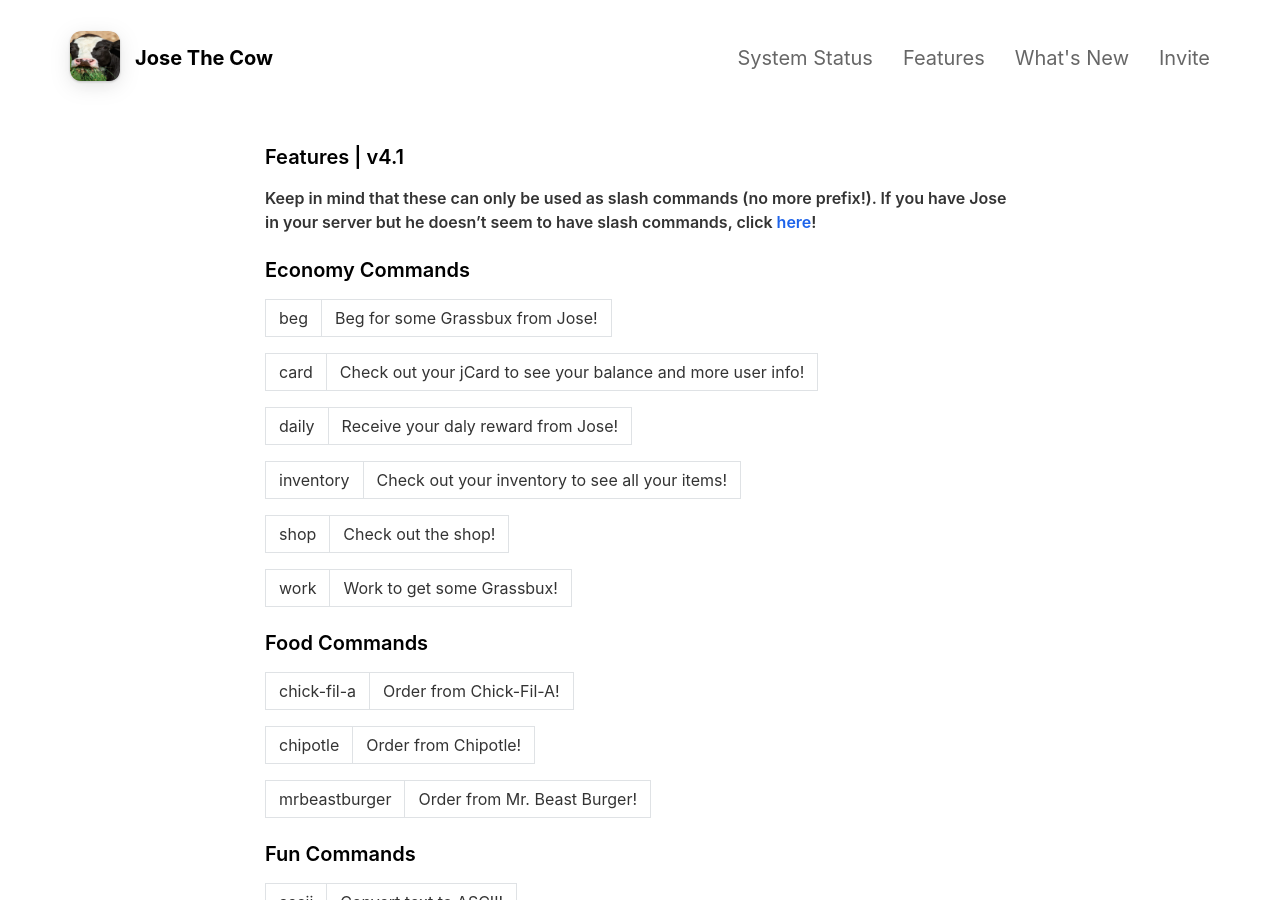
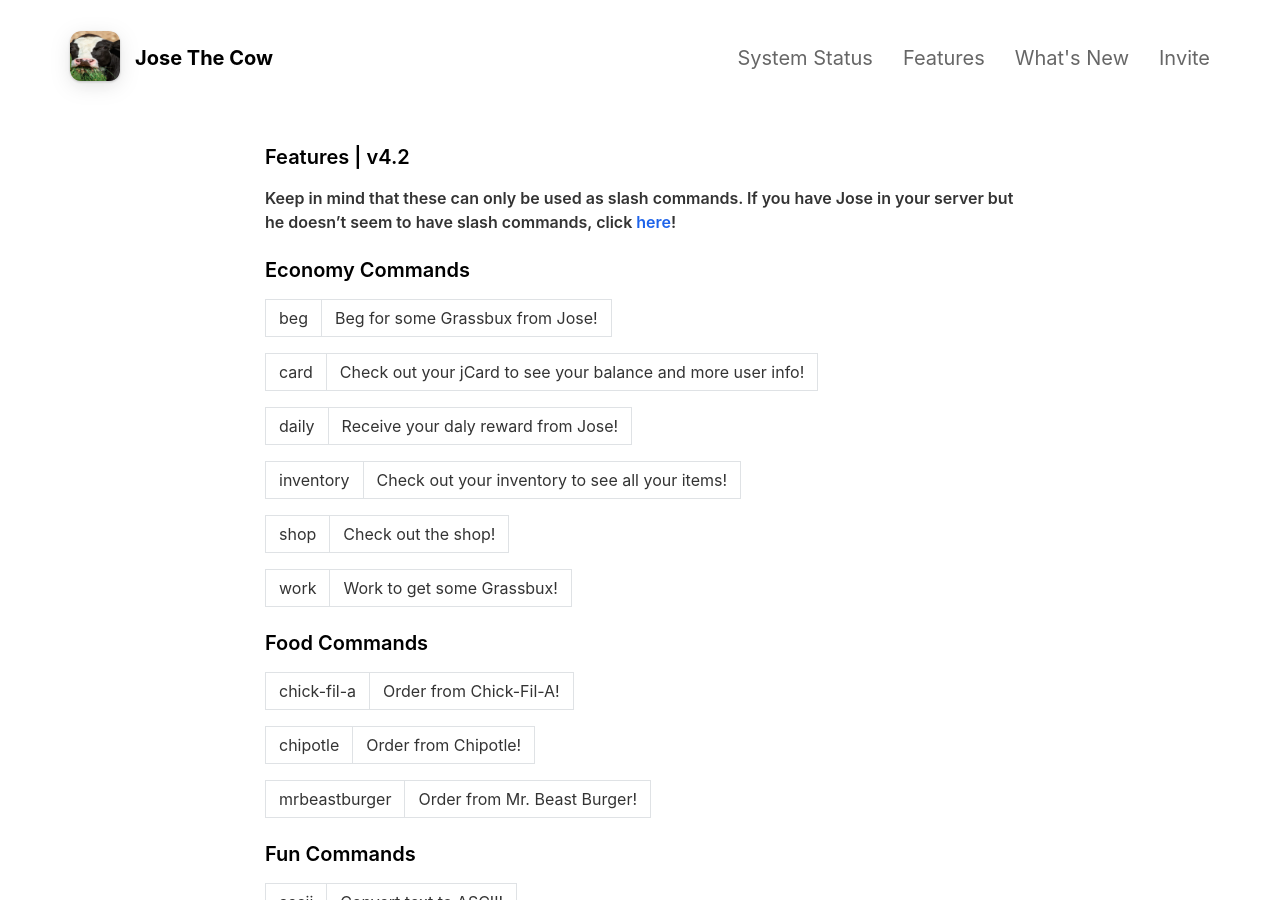
Before and after one commit to josethecow/josethecow.github.io, a Jekyll site: the page built from _pages/v4dot2features.md, in a window 1280 px wide and 900 px high. Built offline with Jekyll 4.4.1, drawn with Linux system fonts in a browser that asks for light colours; nearby versions of some CDN libraries; some of the changed text lies outside the part shown.

Commit message:
Update and rename v4dot1features.md to v4dot2features.md

```diff
--- a/_pages/v4dot1features.md
+++ b/_pages/v4dot2features.md
@@ -3,9 +3,9 @@
 title: Features
 include_in_header: true
 ---
-### Features | v4.1
+### Features | v4.2
 
-**Keep in mind that these can only be used as slash commands (no more prefix!). If you have Jose in your server but he doesn't seem to have slash commands, click [here](https://josethecow.ml/invite)!**
+**Keep in mind that these can only be used as slash commands. If you have Jose in your server but he doesn't seem to have slash commands, click [here](https://josethecow.ml/invite)!**
 
 ### Economy Commands
 
```
Also changed, not shown: other parts of _pages/v4dot2features.md (+4 -0 lines).
